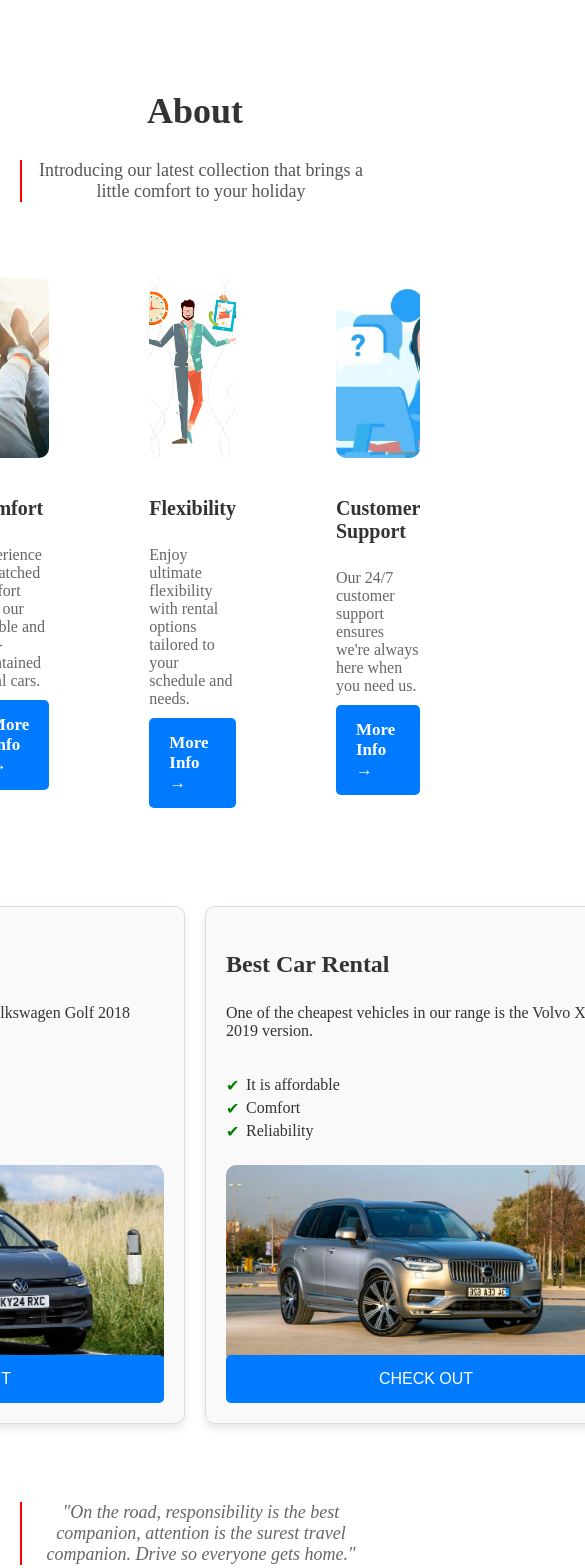
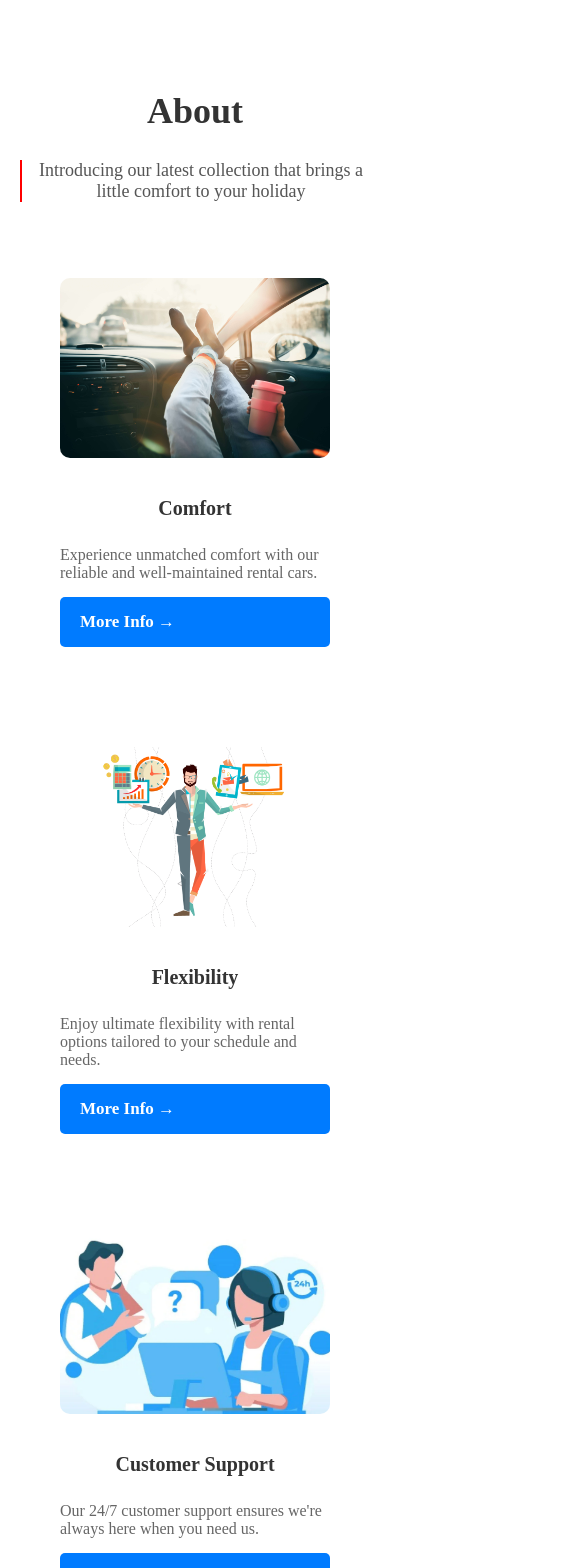
Before and after one commit to lodrigergo/InnovIT-vizsga-, an Angular app in the folder bescarrental/: page /about in a window 390 px wide. Shown: the top 1568 px of the page, 585 px wide, since content can reach past the window. Built offline with nearby package versions, Linux system fonts and the light colour scheme.

Commit message:
Response
Minden elemen müködik a responsivitás

```diff
--- a/bescarrental/src/app/_components/about/about.component.css
+++ b/bescarrental/src/app/_components/about/about.component.css
@@ -55,6 +55,9 @@
     text-align: center;
     padding: 40px;
     transition: transform 0.3s ease, box-shadow 0.3s ease;
+    display: flex;
+    flex-direction: column;
+    text-align: left;
 }
 
 .feature-item:hover {
@@ -70,23 +73,18 @@
     margin-bottom: 15px;
 }
 
-
-.feature-item {
-    display: flex;
-    flex-direction: column;
-    text-align: left;
-}
-
 .feature-item h3 {
     font-size: 20px;
     font-weight: bold;
     margin-bottom: 10px;
+    display: flex;
+    justify-content: center;
 }
 
 .feature-item p {
     font-size: 16px;
     color: #666;
-    margin-bottom: 10px;
+    margin-bottom: 15px;
 }
 
 .feature-item a {
@@ -114,14 +112,15 @@
     gap: 20px;
     justify-content: center;
     margin-bottom: 40px;
+    align-items: center;
 }
 
 .about-card {
     display: flex;
     flex-direction: column;
+    background-color: #f9f9f9;
     justify-content: space-between;
-    background-color: #f9f9f9;
-    border: 1px solid #ddd;
+    border: 1px solid #000000;
     border-radius: 10px;
     padding: 20px;
     max-width: 600px;
@@ -134,16 +133,13 @@
     background-color: #007bff;
     color: #fff;
     border: none;
-    padding: 15px 20px;
+    padding: 10px 10px;
     font-size: 16px;
     border-radius: 5px;
     cursor: pointer;
     transition: background-color 0.3s;
-    position: absolute;
-    bottom: 20px;
-    left: 20px;
     transition: transform 0.2s ease, box-shadow 0.2s ease;
-    width: 400px;
+    width: 200px;
 }
 
 .about-card button:hover {
@@ -160,7 +156,7 @@
     flex-direction: column;
     justify-content: space-between;
     background-color: #f9f9f9;
-    border: 1px solid #ddd;
+    border: 1px solid #000000;
     border-radius: 10px;
     padding: 20px;
     max-width: 600px;
@@ -212,12 +208,10 @@
 }
 
 .VW, .Volvo {
-    width: 400px;
-    height: auto;
-    max-height: 200px;
+    max-height: 250px;
     object-fit: cover;
     border-radius: 10px;
-    margin-bottom: 20px;
+    margin-bottom: 5px;
 }
 
 /* Customer beállitása*/
@@ -301,3 +295,76 @@
     color: #666;
     margin: 0;
 }
+
+@media (max-width: 767px) {
+    #about {
+        flex-direction: column;
+        align-items: center;
+    }
+
+    .about-cards {
+        flex-direction: column;
+        align-items: center;
+        gap: 10px;
+    }
+
+    .about-card.highlighted {
+        width: 465px;
+    }
+
+    .about-features {
+        display: grid;
+        grid-template-columns: repeat(auto-fit, minmax(300px, 1fr));
+        gap: 20px;
+        justify-content: center;
+        align-items: center;
+    }
+
+    .about-features .feature-item:nth-child(3) {
+        grid-column: 1 / -1;
+        justify-self: center;
+    }
+
+    .opinions-container {
+        display: grid;
+        grid-template-columns: repeat(auto-fit, minmax(300px, 1fr));
+        gap: 20px;
+        justify-content: center;
+        align-items: center;
+    }
+
+    .opinions-container .opinion-card:nth-child(3) {
+        grid-column: 1 / -1;
+        justify-self: center;
+    }
+}
+
+@media (min-width: 768px) and (max-width: 1023px) {
+    #about {
+        flex-direction: column;
+        align-items: center;
+    }
+
+    .about-cards {
+        flex-direction: column;
+        align-items: center;
+        gap: 10px;
+    }
+
+    .about-card.highlighted {
+        width: 465px;
+    }
+
+    .about-features {
+        display: grid;
+        grid-template-columns: repeat(auto-fit, minmax(300px, 1fr));
+        gap: 20px;
+        justify-content: center;
+        align-items: center;
+    }
+
+    .about-features .feature-item:nth-child(3) {
+        grid-column: 1 / -1;
+        justify-self: center;
+    }
+}
--- a/bescarrental/src/app/_components/login/login.component.css
+++ b/bescarrental/src/app/_components/login/login.component.css
@@ -160,3 +160,9 @@
     background-color: #f9f9f9;
     color: black;
 }
+
+@media (max-width: 767px) {
+    .login-panel {
+        width: 250px;
+    }
+}
--- a/bescarrental/src/app/_components/login/login.component.ts
+++ b/bescarrental/src/app/_components/login/login.component.ts
@@ -14,7 +14,6 @@ import { RegisterComponent } from '../register/register.component';
   styleUrl: './login.component.css'
 })
 export class LoginComponent {
-
   @Input() isVisible: boolean = false;
   @Output() createAccountClick = new EventEmitter<void>();
 
@@ -30,6 +29,11 @@ export class LoginComponent {
       email: '',
       password: ''
     });
+  }
+
+  handleBackToLogin() {
+    this.showPanel();
+    console.log('Login panel opened');
   }
 
   onCreateAccountClick() {
@@ -68,5 +72,4 @@ export class LoginComponent {
       console.log('Form is invalid');
     }
   }
-
 }
--- a/bescarrental/src/app/_components/navbar/navbar.component.css
+++ b/bescarrental/src/app/_components/navbar/navbar.component.css
@@ -223,38 +223,6 @@
     transition: 0.3s;
 }
 
-/* Hamburger Menü */
-.hamburger-menu {
-    display: none;
-    flex-direction: column;
-    gap: 5px;
-    border: none;
-    background: none;
-    cursor: pointer;
-    z-index: 2000;
-    margin: 10px auto;
-}
-
-.hamburger-menu span {
-    width: 25px;
-    height: 3px;
-    background: white;
-    display: block;
-    transition: all 0.3s ease-in-out;
-}
-
-/* Aktív Hamburger Menü Stílusok */
-.hamburger-menu.active span:nth-child(1) {
-    transform: rotate(45deg) translate(5px, 5px);
-}
-
-.hamburger-menu.active span:nth-child(2) {
-    opacity: 0;
-}
-
-.hamburger-menu.active span:nth-child(3) {
-    transform: rotate(-45deg) translate(5px, -5px);
-}
 
 @media (max-width: 768px) {
     .navbar .container {
@@ -266,13 +234,8 @@
         display: none;
     }
 
-    .hamburger-menu {
+    .nav-links {
         display: flex;
-        margin-right: 20px;
-    }
-
-    .nav-links {
-        display: none;
     }
 
     .nav-links.active {
@@ -284,7 +247,6 @@
         margin-top: 10px;
         width: 100%;
     }
-
 }
 
 @media (max-width: 1024px) {
--- a/bescarrental/src/app/_components/register/register.component.css
+++ b/bescarrental/src/app/_components/register/register.component.css
@@ -77,6 +77,10 @@
     box-shadow: inset 0 2px 4px rgba(0, 0, 0, 0.1);
   }
 
+  .form-group input:hover {
+    border: 1px solid #025bb9;
+  }
+
   /* Gombok */
   .btn {
     display: block;
@@ -128,3 +132,9 @@
     text-decoration: underline;
     color: #007bff;
 }
+
+@media only screen and (max-width: 768px) {
+   .register-panel {
+      width: 250px;
+    }
+}
--- a/bescarrental/src/app/_components/register/register.component.html
+++ b/bescarrental/src/app/_components/register/register.component.html
@@ -5,7 +5,7 @@
         <h2>Register</h2>
         <span id="close-register-panel" class="close-btn" (click)="closePanel()">&times;</span>
       </div>
-    <form>
+      <form (submit)="preventDefault($event)">
         <div class="form-group">
           <label for="username">Username</label>
           <input type="text" id="username" placeholder="Username">
@@ -24,7 +24,7 @@
         </div>
         <a href="#" class="forgot-password">Forgot Password?</a>
         <button type="submit" class="btn register-create-account-btn" disabled>Create Account</button>
-        <button type="button" class="btn login-btn">Back to Login</button>
+        <button type="button" class="btn login-btn" (click)="navigateToLogin()">Back to Login</button>
       </form>
     </div>
-<div *ngIf="isVisible"></div>
+  </div>
--- a/bescarrental/src/app/_components/register/register.component.ts
+++ b/bescarrental/src/app/_components/register/register.component.ts
@@ -1,4 +1,4 @@
-import { Component, Input } from '@angular/core';
+import { Component, Input, Output, EventEmitter } from '@angular/core';
 import { CommonModule } from '@angular/common';
 
 @Component({
@@ -9,9 +9,8 @@ import { CommonModule } from '@angular/common';
   styleUrl: './register.component.css'
 })
 export class RegisterComponent {
-
-
   @Input() isVisible: boolean = false;
+  @Output() backToLoginClick = new EventEmitter<void>();
 
   ngOnChanges() {
     console.log('RegisterComponent visibility changed:', this.isVisible);
@@ -19,6 +18,25 @@ export class RegisterComponent {
 
   closePanel() {
     this.isVisible = false;
-    console.log('Register panel closed');
+    this.clearFields();
   }
+
+  clearFields() {
+    (document.getElementById('username') as HTMLInputElement).value = '';
+    (document.getElementById('register-email') as HTMLInputElement).value = '';
+    (document.getElementById('register-password') as HTMLInputElement).value = '';
+    (document.getElementById('confirm-password') as HTMLInputElement).value = '';
+  }
+
+  navigateToLogin() {
+    this.closePanel();
+    this.backToLoginClick.emit();
+    console.log('Navigating back to login panel');
+  }
+
+  preventDefault(event: Event) {
+    event.preventDefault();
+    console.log('Form submission prevented');
+  }
+
 }
```
Also changed, not shown: bescarrental/src/app/_components/navbar/navbar.component.html (+0 -7 lines). Lines whose indentation alone changed are shown as unchanged.
